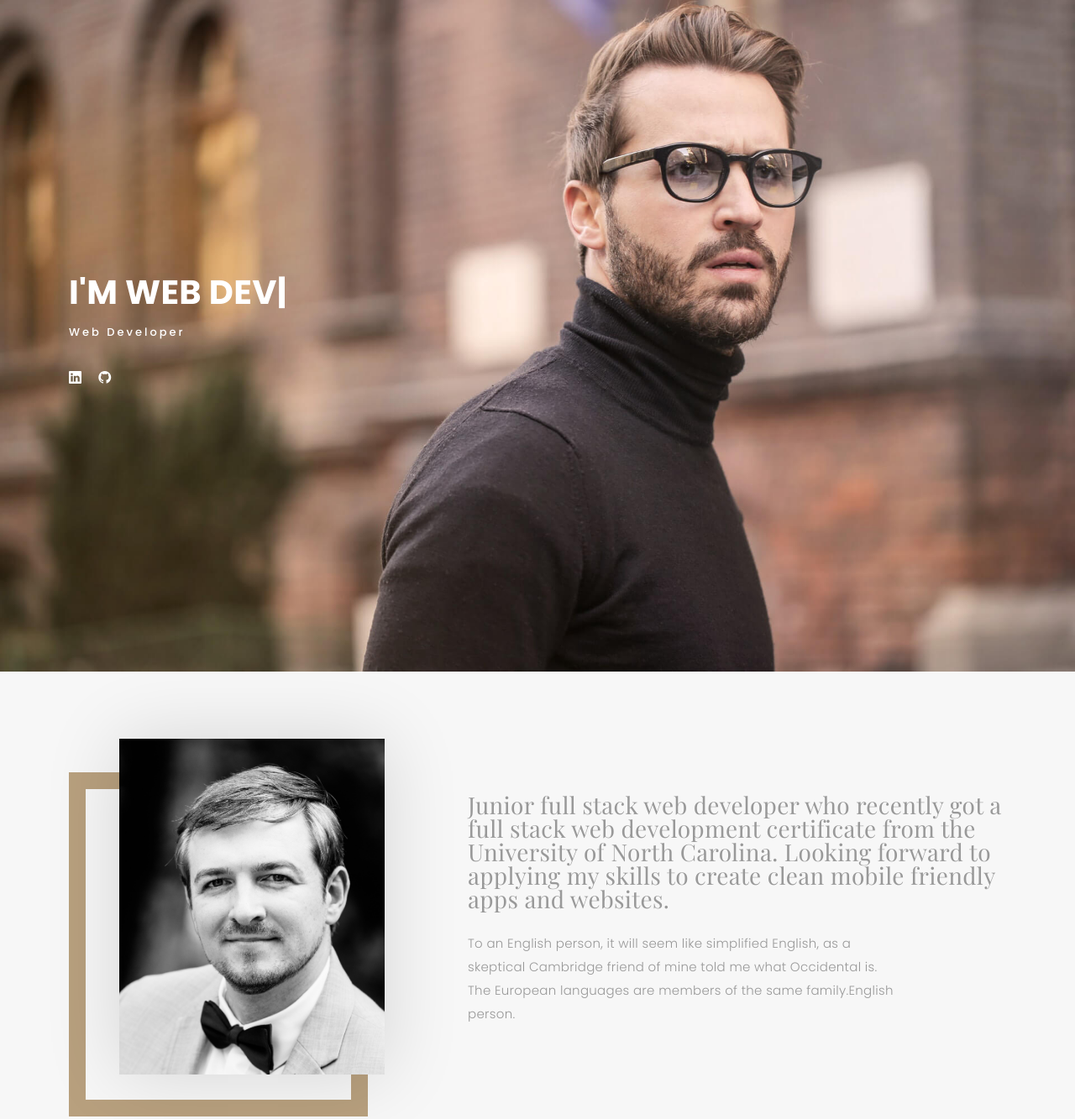
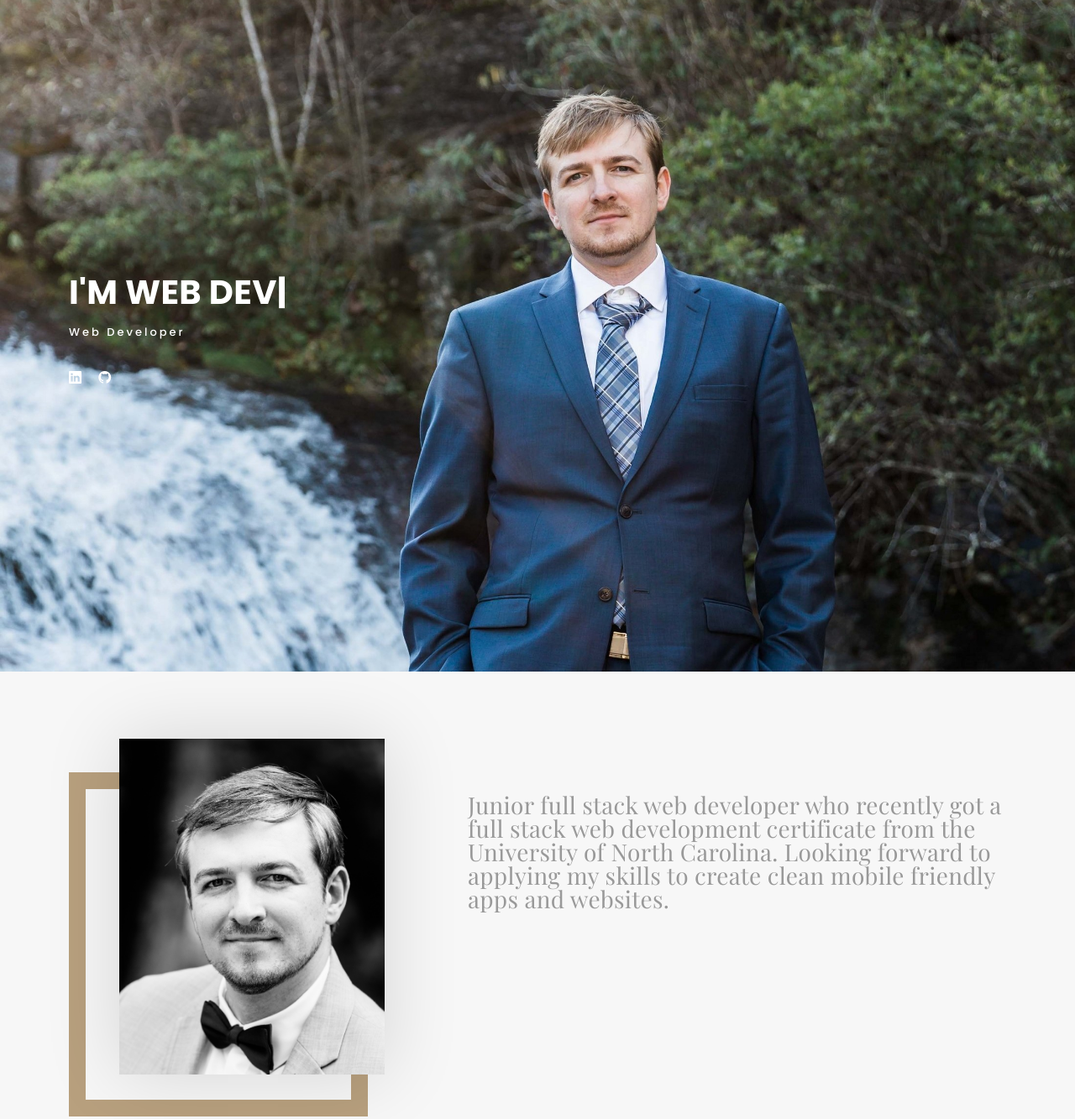
Before and after one commit to sdivachuk/MyPortfolio, a plain HTML site: page index.html in a window 1280 px wide. Shown: the top 1333 px of the page at 84% size. Drawn offline with nearby package versions, Linux system fonts and the light colour scheme; a web font is replaced by a local one.

Commit message:
updated images

```diff
--- a/assets/css/style.css
+++ b/assets/css/style.css
@@ -448,7 +448,7 @@ p {
 # Hero
 --------------------------------------------------------------*/
 #hero {
-  background: url("../img/home-bg.jpg") repeat scroll center center/cover;
+  background: url("../img/SergeRockWater.jpg") repeat scroll center center/cover;
   height: 100vh;
   width: 100%;
 }
--- a/index.html
+++ b/index.html
@@ -114,9 +114,7 @@
               <p class="p-heading">Junior full stack web developer who recently got a full stack web development
                 certificate from the University of North Carolina. Looking forward to applying my skills to create clean
                 mobile friendly apps and websites. </p>
-              <p class="separator">To an English person, it will seem like simplified English, as a skeptical Cambridge
-                friend of mine told me what Occidental is. The European languages are members of the same family.English
-                person.</p>
+              <p class="separator"></p>
 
             </div>
 
```
Also changed, not shown: assets/img/SergeRockWater.jpg (added), 1 other file.
